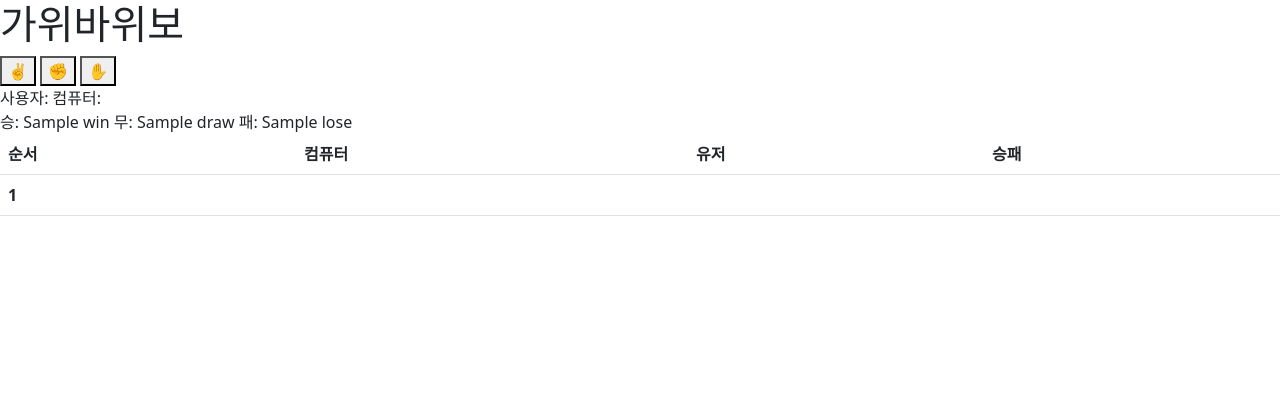
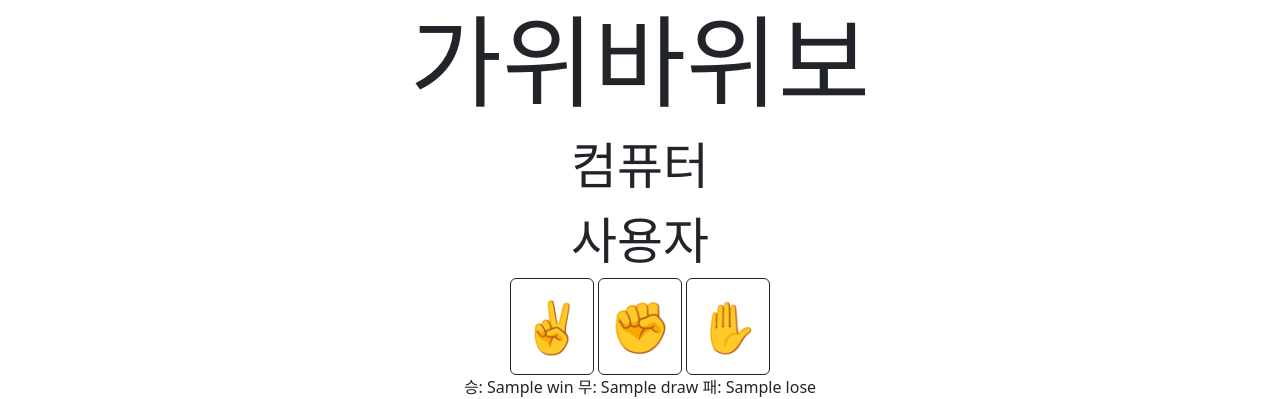
Before and after one commit to chobojajg/pythonProject, a Python web app: template templates/index.html in a window 1280 px wide. Shown: the top 399 px of the page. Run offline with Jinja, Linux system fonts and the light colour scheme; the template is opened without the code that fills it: most values are stand-ins (such as "Sample title", 1, 10 or a date in 2020); lists and menus that the app fills with data are empty.

Commit message:
fix index.html css

```diff
--- a/templates/index.html
+++ b/templates/index.html
@@ -6,17 +6,27 @@
     <title>Document</title>
     <link href="https://cdn.jsdelivr.net/npm/bootstrap@5.3.0/dist/css/bootstrap.min.css" rel="stylesheet"
         integrity="sha384-9ndCyUaIbzAi2FUVXJi0CjmCapSmO7SnpJef0486qhLnuZ2cdeRhO02iuK6FUUVM" crossorigin="anonymous">
+    <style>
+    </style>
 </head>
 <body>
-    <h1>가위바위보</h1>
-    <form action="{{ url_for('cal_rsp') }}">
-        <button type="submit" name="query" value="s">✌</button>
-        <button type="submit" name="query" value="r">✊</button>
-        <button type="submit" name="query" value="p">✋</button>
-    </form>
+    <h1 style="font-size: 100px; text-align: center;">가위바위보</h1>
+    <div style="font-size: 50px; text-align: center">
         <div>
+            컴퓨터
+        </div>
         {% if all_history|length > 0 %}
-            사용자:
+            {% if all_history[-1].com_rsp == 'r' %}
+                ✊
+            {% elif all_history[-1].com_rsp == 's' %}
+                ✌
+            {% elif all_history[-1].com_rsp == 'p' %}
+                ✋
+            {% endif %}
+        {% endif %}
+    </div>
+    <div style="font-size: 50px; text-align: center">
+        {% if all_history|length > 0 %}
             {% if all_history[-1].player_rsp == 'r' %}
                 ✊
             {% elif all_history[-1].player_rsp == 's' %}
@@ -24,14 +34,19 @@
             {% elif all_history[-1].player_rsp == 'p' %}
                 ✋
             {% endif %}
-            컴퓨터:
-            {% if all_history[-1].com_rsp == 'r' %}
-                ✊
-            {% elif all_history[-1].com_rsp == 's' %}
-                ✌
-            {% elif all_history[-1].com_rsp == 'p' %}
-                ✋
         {% endif %}
+        <div>
+            사용자
+        </div>
+    </div>
+    <form action="{{ url_for('cal_rsp') }}" style="text-align: center">
+        <button type="submit" name="query" value="s" class="btn btn-outline-dark" style="font-size: 50px; padding: 10px">✌</button>
+        <button type="submit" name="query" value="r" class="btn btn-outline-dark" style="font-size: 50px; padding: 10px">✊</button>
+        <button type="submit" name="query" value="p" class="btn btn-outline-dark" style="font-size: 50px; padding: 10px">✋</button>
+    </form>
+    <div style="text-align: center">
+        <div>
+            {% if all_history|length > 0 %}
                 {% if all_history[-1].wol == 'w' %}
                     이겼습니다.
                 {% elif all_history[-1].wol == 'd' %}
@@ -43,6 +58,7 @@
         </div>
         <div>
             승: {{ count_list.win }} 무: {{ count_list.draw }} 패: {{ count_list.lose }}
+        </div>
     </div>
     <table class="table">
         <thead>
@@ -78,11 +94,11 @@
                     </td>
                     <td>
                         {% if result.wol == 'w' %}
-                        승
+                            <span style="background-color: green">승</span>
                         {% elif result.wol == 'd' %}
-                        무
+                            <span style="background-color: gray">무</span>
                         {% elif result.wol == 'l' %}
-                        패
+                            <span style="background-color: red">패</span>
                         {% endif %}
                     </td>
                 </tr>
```
Lines whose indentation alone changed are shown as unchanged.
